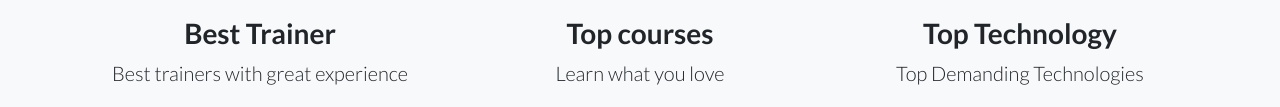
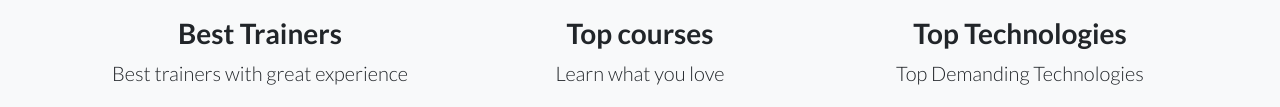
Before and after one commit to sanjushekhawat777/cloudfame, a website: page index.html in a window 1280 px wide. Shown: the part 801-908 px from the top of the page. Drawn offline with Linux system fonts and the light colour scheme.

Commit message:
Update index.html

```diff
--- a/index.html
+++ b/index.html
@@ -73,7 +73,7 @@
             <div class="features-icons-icon d-flex">
               <i class="icon-screen-desktop m-auto text-primary"></i>
             </div>
-            <h3>Best Trainer</h3>
+            <h3>Best Trainers</h3>
             <p class="lead mb-0">Best trainers with great experience</p>
           </div>
         </div>
@@ -91,7 +91,7 @@
             <div class="features-icons-icon d-flex">
               <i class="icon-check m-auto text-primary"></i>
             </div>
-            <h3>Top Technology</h3>
+            <h3>Top Technologies</h3>
             <p class="lead mb-0">Top Demanding Technologies</p>
           </div>
         </div>
```
